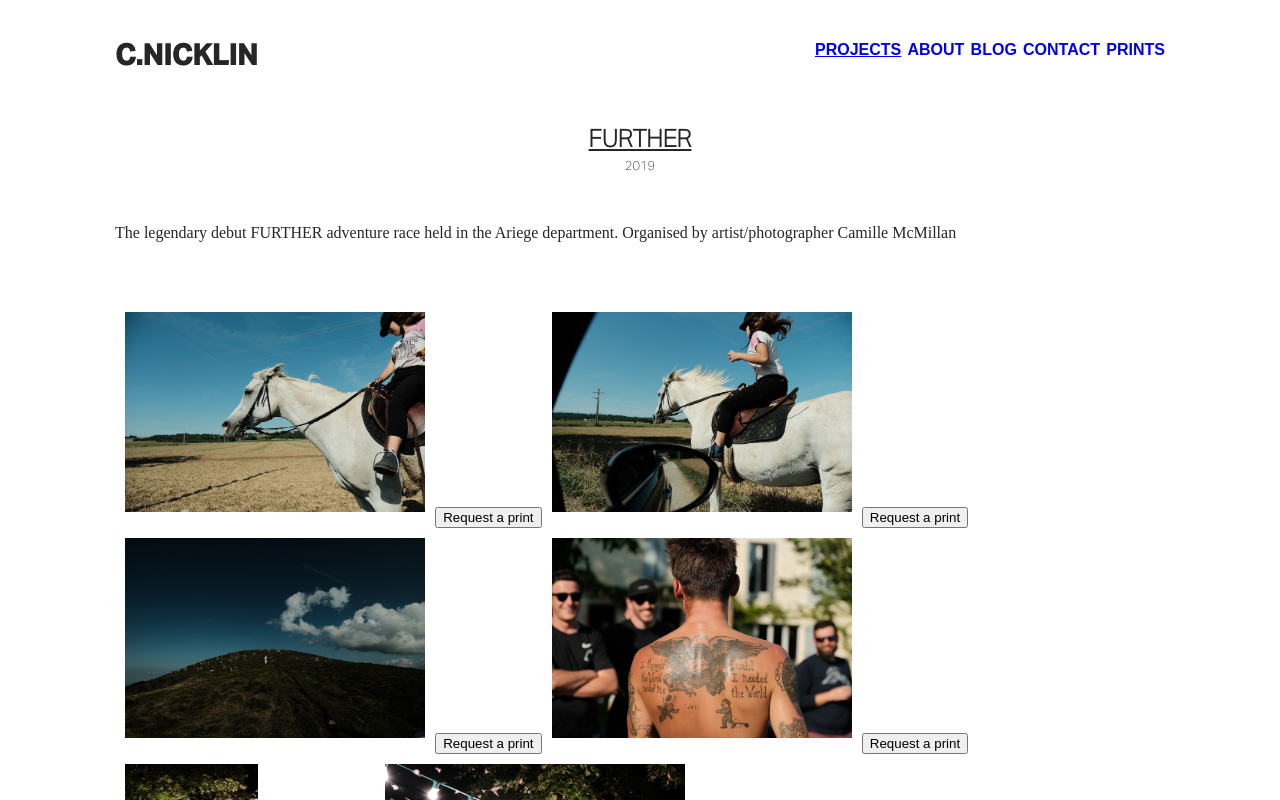
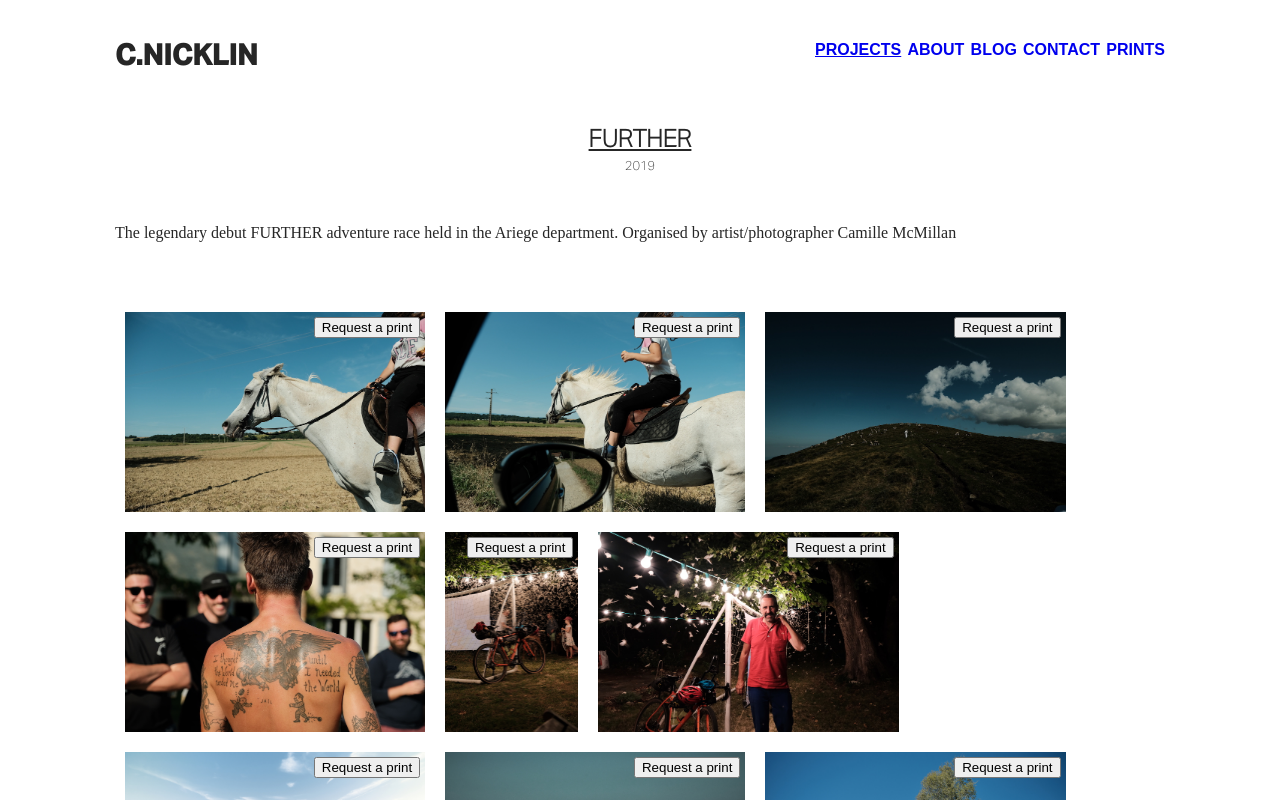
Before and after one commit to CalNicklin/photographyportfolio, a React (Create React App) app: page /projects/further in a window 1280 px wide. Shown: the top 800 px of the page. Built offline with nearby package versions, Linux system fonts and the light colour scheme; a web font is replaced by a local one.

Commit message:
adds css

```diff
--- a/src/features/Project/Project.js
+++ b/src/features/Project/Project.js
@@ -41,13 +41,22 @@ export default function Project() {
             <div className='gallery'>
                 {project.photos.map((photo, index) => {
                     return (
-                        <div key={index}>
+                        <div
+                            className={styles.parent}
+                            key={index}
+                        >
                             <img id={`image${index}`}
                                 src={photo.src}
                                 alt={photo.alt}
                                 onClick={handleClick}
                             />
-                            <button onClick={addToPrints} value={photo.src}>Request a print</button>
+                            <button
+                                className={styles.child}
+                                onClick={addToPrints}
+                                value={photo.src}
+                            >
+                                Request a print
+                            </button>
                         </div>
                     )
                 })
--- a/src/features/Project/Project.module.css
+++ b/src/features/Project/Project.module.css
@@ -26,3 +26,20 @@ p {
     font-size: 0.8rem;
     color: rgb(rgb(64, 64, 64))
 }
+
+.parent {
+    position: relative;
+    height: 200px;
+    margin: 10px;
+}
+
+.parent img {
+    margin: 0;
+}
+
+.child {
+    position: absolute;
+    top: 0;
+    right: 0;
+    margin: 5px;
+}
```
